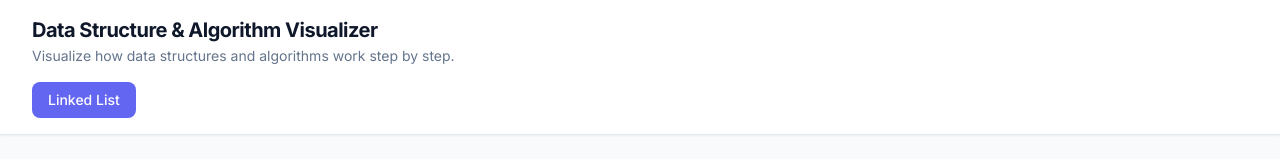
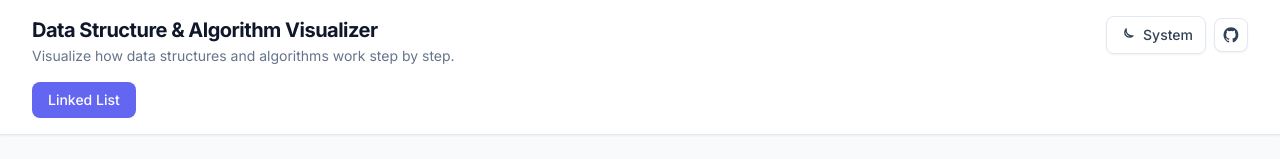
Before and after one commit to ryanngu-dev/DSA-Visualizer, a React (Vite) app: page / in a window 1280 px wide. Shown: the top 159 px of the page. Built offline with nearby package versions, Linux system fonts and the light colour scheme.

Commit message:
added dark mode

```diff
--- /dev/null
+++ b/src/components/GitHubLink.tsx
@@ -0,0 +1,17 @@
+export default function GitHubLink({ href }: { href: string }) {
+  return (
+    <a
+      href={href}
+      target="_blank"
+      rel="noreferrer"
+      className="inline-flex items-center justify-center rounded-lg border border-slate-200 bg-white p-2 text-slate-700 shadow-sm hover:bg-slate-50
+                 dark:border-slate-700 dark:bg-slate-900 dark:text-slate-200 dark:hover:bg-slate-800"
+      title="View code on GitHub"
+      aria-label="View code on GitHub"
+    >
+      <svg viewBox="0 0 24 24" className="w-4 h-4" fill="currentColor" aria-hidden>
+        <path d="M12 .5C5.73.5.75 5.61.75 12.03c0 5.14 3.2 9.5 7.64 11.04.56.1.77-.25.77-.55v-2.02c-3.11.7-3.77-1.55-3.77-1.55-.51-1.34-1.24-1.7-1.24-1.7-1.01-.72.08-.7.08-.7 1.12.08 1.71 1.18 1.71 1.18.99 1.74 2.6 1.24 3.23.95.1-.74.39-1.24.7-1.53-2.48-.29-5.09-1.27-5.09-5.66 0-1.25.43-2.27 1.14-3.07-.11-.29-.5-1.46.11-3.04 0 0 .93-.3 3.05 1.17a10.2 10.2 0 0 1 2.78-.38c.94 0 1.88.13 2.78.38 2.12-1.47 3.05-1.17 3.05-1.17.61 1.58.22 2.75.11 3.04.71.8 1.14 1.82 1.14 3.07 0 4.4-2.61 5.36-5.1 5.65.4.36.75 1.06.75 2.14v3.17c0 .3.2.65.78.55 4.43-1.55 7.62-5.9 7.62-11.04C23.25 5.61 18.27.5 12 .5Z" />
+      </svg>
+    </a>
+  )
+}
--- a/src/components/Layout.tsx
+++ b/src/components/Layout.tsx
@@ -1,4 +1,6 @@
 import type { ReactNode } from 'react'
+import ThemeMenu from './ThemeMenu'
+import GitHubLink from './GitHubLink'
 
 interface LayoutProps {
   children: ReactNode
@@ -8,15 +10,23 @@ interface LayoutProps {
 
 export default function Layout({ children, nav }: LayoutProps) {
   return (
-    <div className="min-h-screen bg-slate-50 text-slate-900 flex flex-col">
-      <header className="border-b border-slate-200 bg-white shadow-sm">
+    <div className="min-h-screen bg-slate-50 text-slate-900 flex flex-col dark:bg-slate-950 dark:text-slate-50">
+      <header className="border-b border-slate-200 bg-white shadow-sm dark:border-slate-800 dark:bg-slate-950">
         <div className="max-w-7xl mx-auto px-4 sm:px-6 lg:px-8 py-4">
-          <h1 className="text-xl font-bold text-slate-900 tracking-tight">
-            Data Structure & Algorithm Visualizer
-          </h1>
-          <p className="text-sm text-slate-500 mt-0.5">
-            Visualize how data structures and algorithms work step by step.
-          </p>
+          <div className="flex items-start justify-between gap-4">
+            <div>
+              <h1 className="text-xl font-bold text-slate-900 tracking-tight dark:text-slate-50">
+                Data Structure & Algorithm Visualizer
+              </h1>
+              <p className="text-sm text-slate-500 mt-0.5 dark:text-slate-400">
+                Visualize how data structures and algorithms work step by step.
+              </p>
+            </div>
+            <div className="flex items-center gap-2">
+              <ThemeMenu />
+              <GitHubLink href="https://github.com/ryanngu-dev/DSA-Visualizer" />
+            </div>
+          </div>
           {nav ? <div className="mt-4">{nav}</div> : null}
         </div>
       </header>
--- /dev/null
+++ b/src/components/ThemeMenu.tsx
@@ -0,0 +1,76 @@
+import { useEffect, useRef, useState } from 'react'
+import { useTheme, type ThemeMode } from '../hooks/useTheme'
+
+function IconMoon() {
+  return (
+    <svg viewBox="0 0 24 24" fill="none" className="w-4 h-4" aria-hidden>
+      <path
+        d="M21 13.2A8.5 8.5 0 0 1 10.8 3a7.2 7.2 0 1 0 10.2 10.2Z"
+        stroke="currentColor"
+        strokeWidth="2"
+        strokeLinejoin="round"
+      />
+    </svg>
+  )
+}
+
+export default function ThemeMenu() {
+  const { mode, setMode, label } = useTheme()
+  const [open, setOpen] = useState(false)
+  const rootRef = useRef<HTMLDivElement>(null)
+
+  useEffect(() => {
+    const onDocClick = (e: MouseEvent) => {
+      const el = rootRef.current
+      if (!el) return
+      if (e.target instanceof Node && !el.contains(e.target)) setOpen(false)
+    }
+    document.addEventListener('mousedown', onDocClick)
+    return () => document.removeEventListener('mousedown', onDocClick)
+  }, [])
+
+  const Item = ({ value }: { value: ThemeMode }) => (
+    <button
+      type="button"
+      onClick={() => {
+        setMode(value)
+        setOpen(false)
+      }}
+      className={`w-full text-left px-3 py-2 rounded-md text-sm font-medium
+        ${mode === value ? 'bg-slate-100 dark:bg-slate-700 text-slate-900 dark:text-slate-50' : 'text-slate-700 dark:text-slate-200 hover:bg-slate-50 dark:hover:bg-slate-700/60'}`}
+      role="menuitemradio"
+      aria-checked={mode === value}
+    >
+      {value === 'light' ? 'Light' : value === 'dark' ? 'Dark' : 'System'}
+    </button>
+  )
+
+  return (
+    <div ref={rootRef} className="relative">
+      <button
+        type="button"
+        onClick={() => setOpen((v) => !v)}
+        className="inline-flex items-center gap-2 rounded-lg border border-slate-200 bg-white px-3 py-2 text-sm font-medium text-slate-700 shadow-sm hover:bg-slate-50
+                   dark:border-slate-700 dark:bg-slate-900 dark:text-slate-200 dark:hover:bg-slate-800"
+        aria-haspopup="menu"
+        aria-expanded={open}
+        title="Theme"
+      >
+        <IconMoon />
+        <span className="hidden sm:inline">{label}</span>
+      </button>
+
+      {open && (
+        <div
+          className="absolute right-0 mt-2 w-44 rounded-xl border border-slate-200 bg-white shadow-lg p-1
+                     dark:border-slate-700 dark:bg-slate-900"
+          role="menu"
+        >
+          <Item value="light" />
+          <Item value="dark" />
+          <Item value="system" />
+        </div>
+      )}
+    </div>
+  )
+}
--- a/src/components/VisualizationCanvas.tsx
+++ b/src/components/VisualizationCanvas.tsx
@@ -11,7 +11,8 @@ interface VisualizationCanvasProps {
 export default function VisualizationCanvas({ children }: VisualizationCanvasProps) {
   return (
     <div
-      className="rounded-xl border border-slate-200 bg-white shadow-sm p-6 min-h-[320px] flex flex-col items-center justify-center"
+      className="rounded-xl border border-slate-200 bg-white shadow-sm p-6 min-h-[320px] flex flex-col items-center justify-center
+                 dark:border-slate-800 dark:bg-slate-900"
       aria-label="Visualization canvas"
     >
       {children}
--- a/src/data-structures/linked-list/index.tsx
+++ b/src/data-structures/linked-list/index.tsx
@@ -30,7 +30,7 @@ export default function LinkedListVisualizer() {
 
       {/* Bottom: left = Create/Search/Insert/Remove, right = pseudocode + step controls */}
       <div className="grid grid-cols-1 lg:grid-cols-2 gap-6">
-        <section className="rounded-xl border border-slate-200 bg-white p-4 shadow-sm" aria-label="Operations">
+        <section className="rounded-xl border border-slate-200 bg-white p-4 shadow-sm dark:border-slate-800 dark:bg-slate-900" aria-label="Operations">
           <ControlPanel
             list={list}
             setSteps={viz.setSteps}
@@ -38,7 +38,7 @@ export default function LinkedListVisualizer() {
             maxNodes={maxNodes}
           />
         </section>
-        <section className="rounded-xl border border-slate-200 bg-white p-4 shadow-sm" aria-label="Pseudocode">
+        <section className="rounded-xl border border-slate-200 bg-white p-4 shadow-sm dark:border-slate-800 dark:bg-slate-900" aria-label="Pseudocode">
           <PseudocodePanel
             operation={viz.operation}
             currentStep={viz.currentStep}
--- /dev/null
+++ b/src/hooks/useTheme.ts
@@ -0,0 +1,47 @@
+import { useEffect, useMemo, useState } from 'react'
+
+export type ThemeMode = 'light' | 'dark' | 'system'
+
+const STORAGE_KEY = 'theme'
+
+function getSystemPrefersDark(): boolean {
+  return window.matchMedia?.('(prefers-color-scheme: dark)').matches ?? false
+}
+
+function applyTheme(mode: ThemeMode) {
+  const isDark = mode === 'dark' || (mode === 'system' && getSystemPrefersDark())
+  document.documentElement.classList.toggle('dark', isDark)
+  // Helps native controls (scrollbars, form controls) match the theme.
+  document.documentElement.style.colorScheme = isDark ? 'dark' : 'light'
+}
+
+export function useTheme() {
+  const [mode, setMode] = useState<ThemeMode>('system')
+
+  useEffect(() => {
+    const saved = (localStorage.getItem(STORAGE_KEY) as ThemeMode | null) ?? 'system'
+    const initial: ThemeMode = saved === 'light' || saved === 'dark' || saved === 'system' ? saved : 'system'
+    setMode(initial)
+    applyTheme(initial)
+  }, [])
+
+  useEffect(() => {
+    localStorage.setItem(STORAGE_KEY, mode)
+    applyTheme(mode)
+
+    if (mode !== 'system') return
+    const mq = window.matchMedia?.('(prefers-color-scheme: dark)')
+    if (!mq) return
+    const handler = () => applyTheme('system')
+    mq.addEventListener?.('change', handler)
+    return () => mq.removeEventListener?.('change', handler)
+  }, [mode])
+
+  const label = useMemo(() => {
+    if (mode === 'system') return 'System'
+    if (mode === 'dark') return 'Dark'
+    return 'Light'
+  }, [mode])
+
+  return { mode, setMode, label }
+}
--- a/tailwind.config.js
+++ b/tailwind.config.js
@@ -1,5 +1,6 @@
 /** @type {import('tailwindcss').Config} */
 export default {
+  darkMode: 'class',
   content: [
     "./index.html",
     "./src/**/*.{js,ts,jsx,tsx}",
```
Also changed, not shown: src/data-structures/linked-list/PseudocodePanel.tsx (+9 -9 lines).
